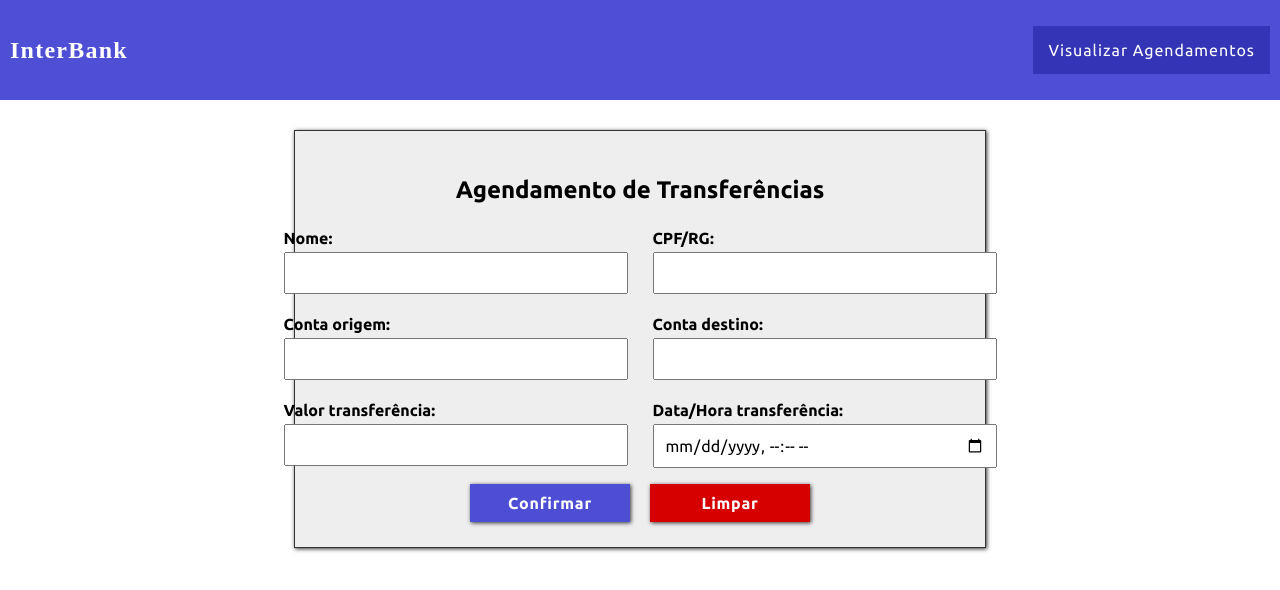
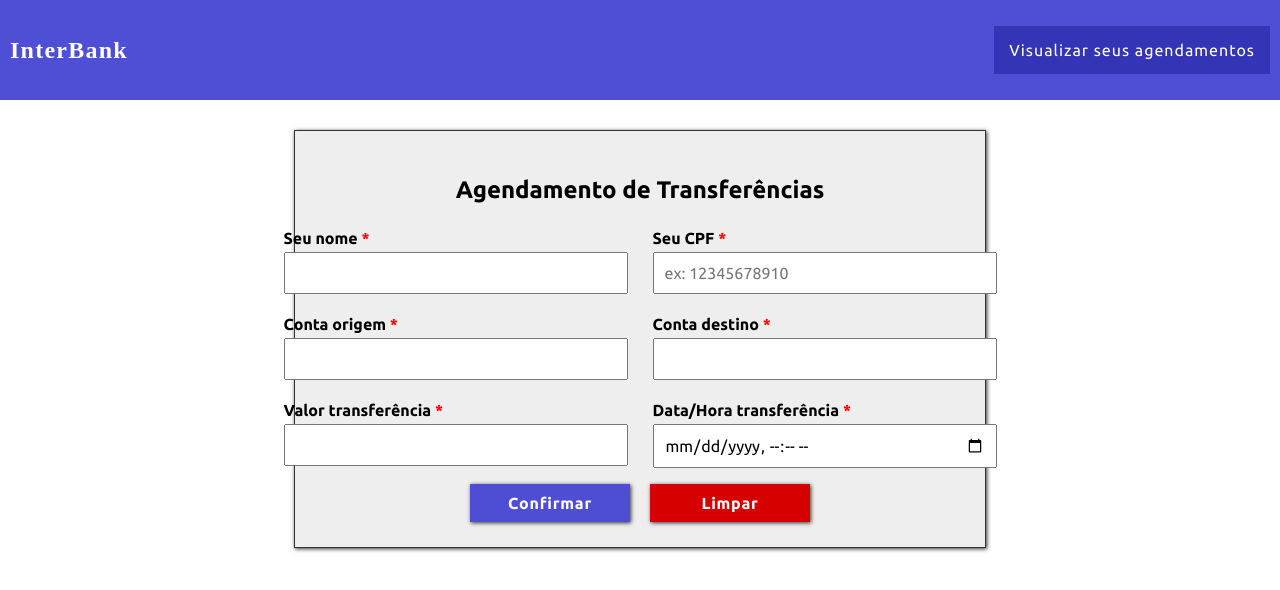
Before and after one commit to gabrielnunes0204/mazza-transfer-front, an Angular app: page / in a window 1280 px wide. Shown: the top 590 px of the page. Built offline with nearby package versions, Linux system fonts and the light colour scheme.

Commit message:
add mandatory sign

```diff
--- a/src/app/home/home.component.html
+++ b/src/app/home/home.component.html
@@ -2,7 +2,7 @@
   <nav class="menu">
     <h1 [routerLink]="['']"> InterBank </h1>
     <ul>
-      <li [routerLink]="['/visualizar']"> Visualizar Agendamentos </li>
+      <li [routerLink]="['/visualizar']"> Visualizar seus agendamentos </li>
     </ul>
   </nav>
 
@@ -10,31 +10,31 @@
     <h2> Agendamento de Transferências </h2>
     <div>
       <article>
-        <label for="nomeUsuario"> Nome: </label>
+        <label for="nomeUsuario"> Seu nome <span> * </span> </label>
         <input type="string" id="nomeUsuario" name="nomeUsuario" [(ngModel)]="filtroAgendamento.nomeUsuario">
       </article>
       <article>
-        <label for="documentoUsuario"> CPF/RG: </label>
-        <input type="number" id="documentoUsuario" name="documentoUsuario" [(ngModel)]="filtroAgendamento.documentoUsuario">
+        <label for="documentoUsuario"> Seu CPF <span> * </span> </label>
+        <input type="text" id="documentoUsuario" name="documentoUsuario" placeholder="ex: 12345678910" [(ngModel)]="filtroAgendamento.documentoUsuario" maxlength="14">
       </article>
     </div>
     <div>
       <article>
-        <label for="contaOrigem"> Conta origem: </label>
+        <label for="contaOrigem"> Conta origem <span> * </span> </label>
         <input type="number" id="contaOrigem" name="contaOrigem" [(ngModel)]="filtroAgendamento.contaOrigem">
       </article>
       <article>
-        <label for="contaDestino"> Conta destino: </label>
+        <label for="contaDestino"> Conta destino <span> * </span> </label>
         <input type="number" id="contaDestino" name="contaDestino" [(ngModel)]="filtroAgendamento.contaDestino">
       </article>
     </div>
     <div>
       <article>
-        <label for="valor"> Valor transferência: </label>
+        <label for="valor"> Valor transferência <span> * </span> </label>
         <input type="number" id="valor" name="valor" [(ngModel)]="filtroAgendamento.valorTransferencia">
       </article>
       <article>
-        <label for="dataHoraTransferencia"> Data/Hora transferência: </label>
+        <label for="dataHoraTransferencia"> Data/Hora transferência <span> * </span> </label>
         <input type="datetime-local" [(ngModel)]="dataHoraTransferencia" id="dataHoraTransferencia" name="dataHoraTransferencia">
       </article>
     </div>
```
